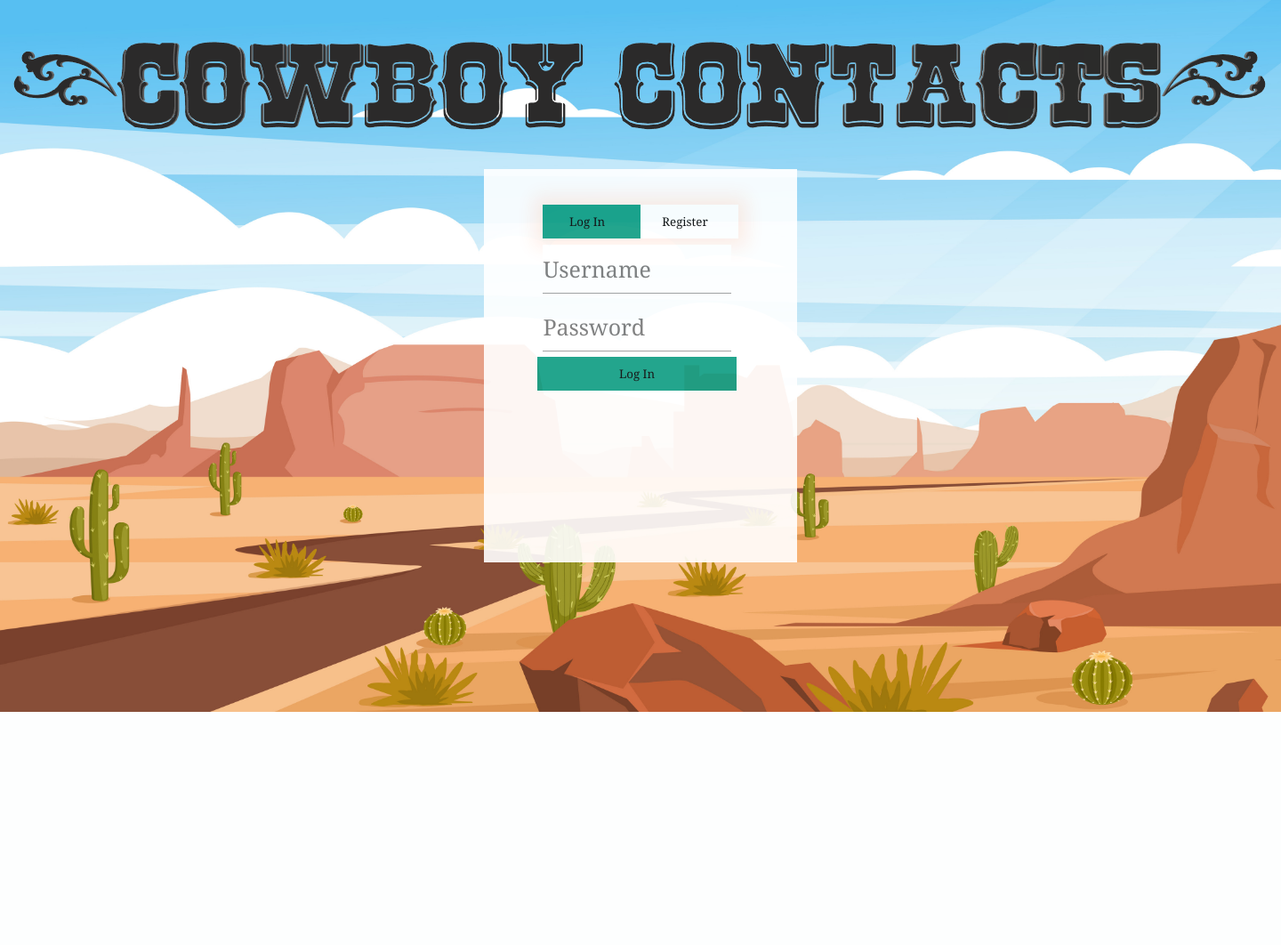
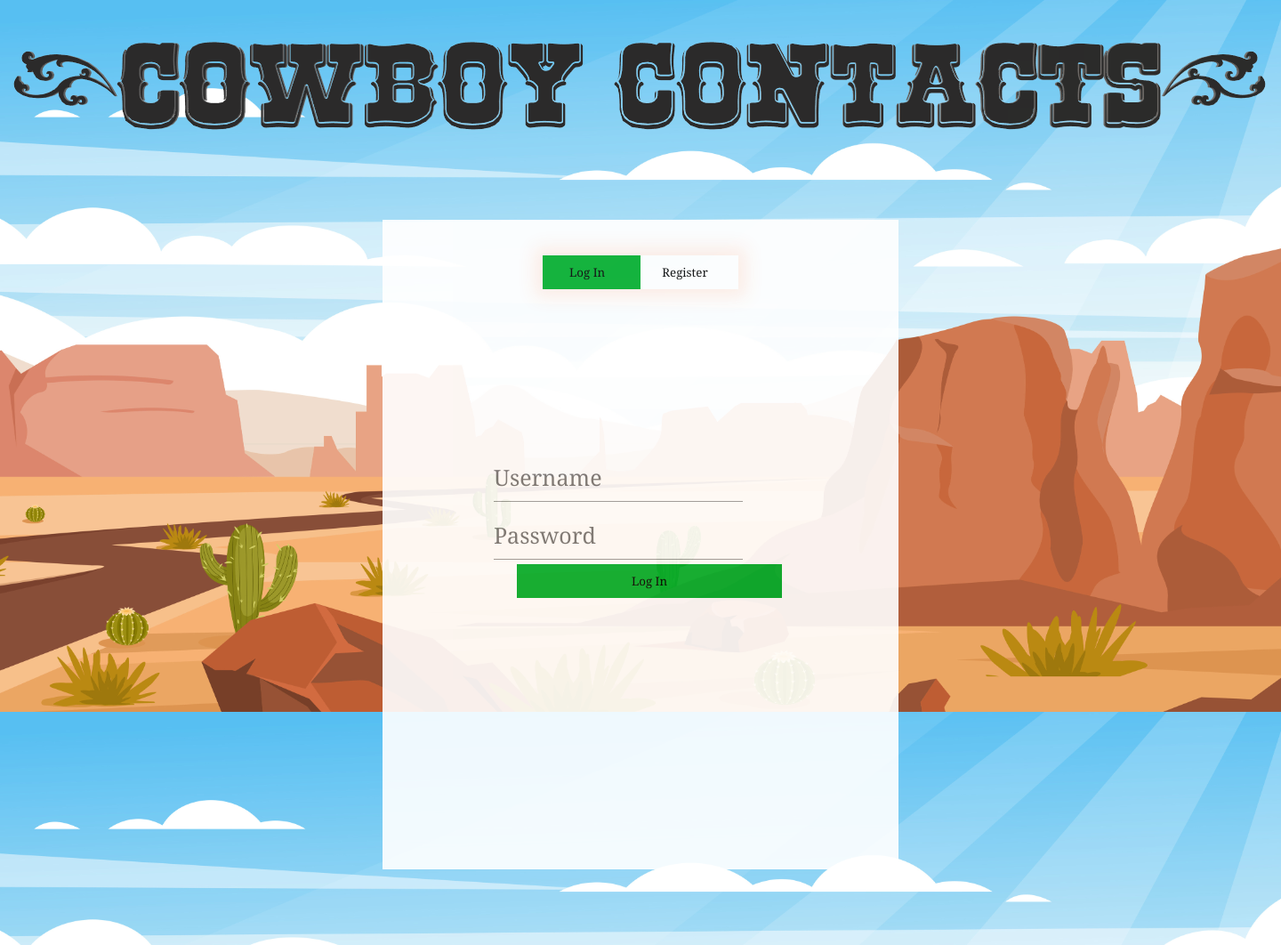
Before and after one commit to GregieBoi/cop4331-small-project-25, a PHP site: page / in a window 1440 px wide. Shown: the whole page at 89% size. Before the commit the page ends 800 px from the top, so only its background shows below. Run offline with PHP 8.4, Linux system fonts and the light colour scheme.

Commit message:
Add files via upload

```diff
--- a/css/styles.css
+++ b/css/styles.css
@@ -5,7 +5,7 @@ body
     background-repeat: no-repeat;
     background-attachment: fixed;
     background-size: cover;
-    overflow-x: hidden;
+    /*overflow: hidden;*/
 }
 
 *
@@ -23,12 +23,16 @@ body
     margin-top: 2%;
 }
 
+#navbar {
+    box-shadow: 0 3px 10px 0 rgb(115 143 147 / 30%);
+}
+
 .form-box
 {
-    width: 342px;
-    height: 432px;
+    width: 570px;
+    height: 720px;
     position: relative;
-    margin: 2% auto;
+    margin: 6% auto;
     background: #FFFFFF;
     padding: 5px;
     opacity: 90%;
@@ -60,23 +64,23 @@ body
     position: absolute;
     width: 110px;
     height: 100%;
-    background: #0c9c81;
+    background: #00AD2A;
     transition: .5s;
 }
 
 .input-group
 {
-    font-size: 15px;
-    top: 75px;
+    font-size: 25px;
+    top: 250px;
     position: absolute;
-    width: 75%;
+    width: 350px;
     transition: .5s;
 }
 
 .input-field
 {
     font-size: 25px;
-    width: 100%;
+    width: 90%;
     padding: 10px 0;
     margin: 5px 0;
     border-left: 0;
@@ -88,10 +92,10 @@ body
     opacity: 100%;
 }
 
-/* fixes alignment of search bar so it's centered */
 #searchQuery
 {
   margin-left: 0%;
+  width: 80%;
 }
 
 .contactBtn{
@@ -102,7 +106,7 @@ body
 }
 
 .contactBtn:hover, #icon:hover{
-    color:#0c9c81;
+    color:#00AD2A;
 }
 
 .submit-btn
@@ -112,7 +116,7 @@ body
     cursor: pointer;
     display: block;
     margin: auto;
-    background: #0c9c81;
+    background: #00AD2A;
     border: 0;
     outline: none;
 }
@@ -124,20 +128,23 @@ body
 }
 
 /* changes sizes of submit buttons on contact page */
-#searchSubmit, #contactSubmit, #contactClose
+#contactSubmit, #contactClose
 {
   width: 20%;
 }
 
+#searchSubmit{
+    width:20px;
+}
 
 /* Placement of sliding login<->register boxes on index page */
 #login
 {
-    left: 40px;
+    left: 125px
 }
 #register
 {
-    left: 360px
+    left: 600px
 }
 
 /* Extends text boxes on index page */
@@ -153,24 +160,41 @@ body
     margin-left: 15%;
     padding: 25px;
     background-color: #ffffff;
-    opacity: 80%;
+    opacity: 95%;
+}
+
+#searchDiv
+{
+    width:66%;
+    height:100vh;
+    float:right;
 }
 
 #accessUIDiv
 {
-    margin-top: 6%;
+    position: static;
     text-align: center;
     font-size: 25px;
-    width: 70%;
-    margin-left: 15%;
-    margin-right: 15%;
+    width: 80%;
+    height: 80%;
+    margin: 6%;
     padding: 25px;
     background-color: #ffffff;
-    opacity: 80%;
+    opacity: 95%;
 }
 
-input[type="text"],input[type="password"]
+#addContactSection
 {
+    position: fixed;
+    width:33%;
+    height:100vh;
+    float:left;
+    padding: 25px;
+    background-color: #ffffff;
+    opacity: 95%;
+}
+
+input[type="text"],input[type="password"],{
     text-align: left;
     width: 50%;
     margin-left: 10%;
@@ -214,16 +238,28 @@ input[type="text"],input[type="password"]
 #logoutButton, #openButton{
     font-size: 25px;
     width: 20%;
-    background: #0c9c81;
+    background: #00AD2A;
     padding-bottom: 5px;
     padding-top: 5px;
     border: 0;
 }
 
 .button:hover, .submit-btn:hover{
-    background-color: #0c9c81;
+    background-color: #00AD2A;
     color: #ffffff;
     opacity: 50%;
+}
+
+#searchSubmit{
+    width: 30px;
+}
+
+#searchSubmit.hover{
+    color:#fff;
+}
+
+table.resultTable tr td {
+    font-size: 25px;
 }
 
 select{
@@ -272,3 +308,7 @@ select{
   padding: 25px;
   background: #ffffff;
 }
+
+#icon{
+    font-size: 1em;
+}
```
